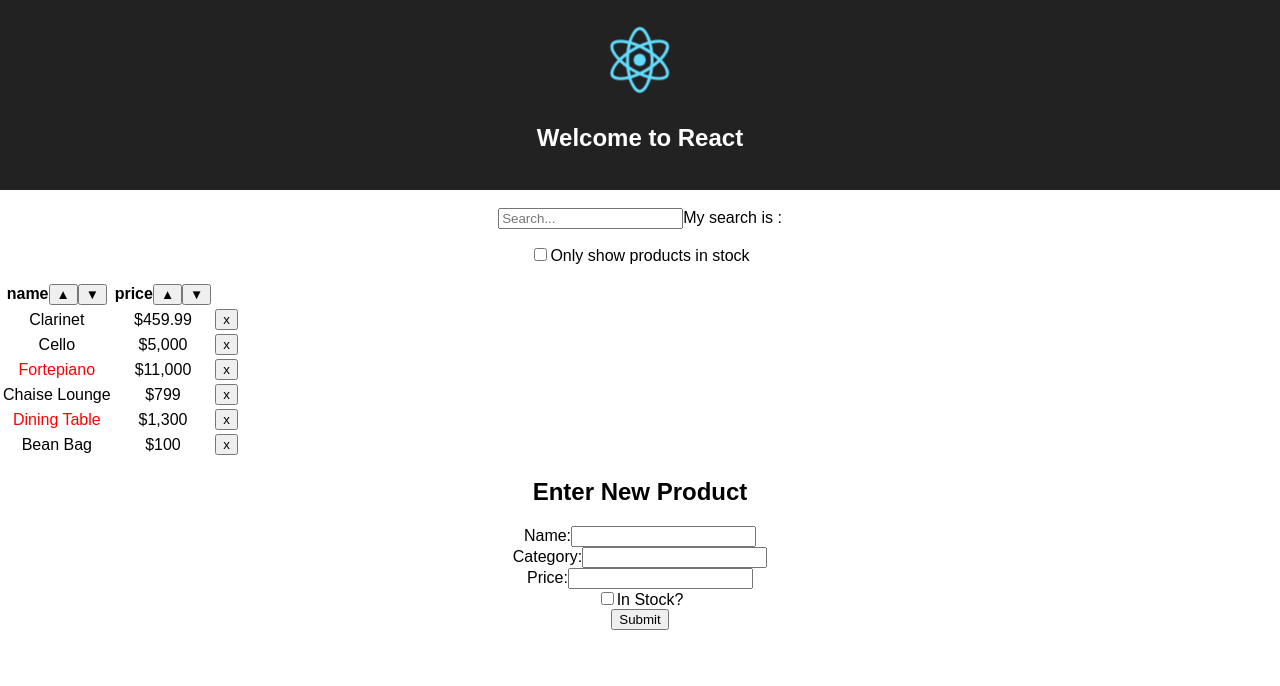
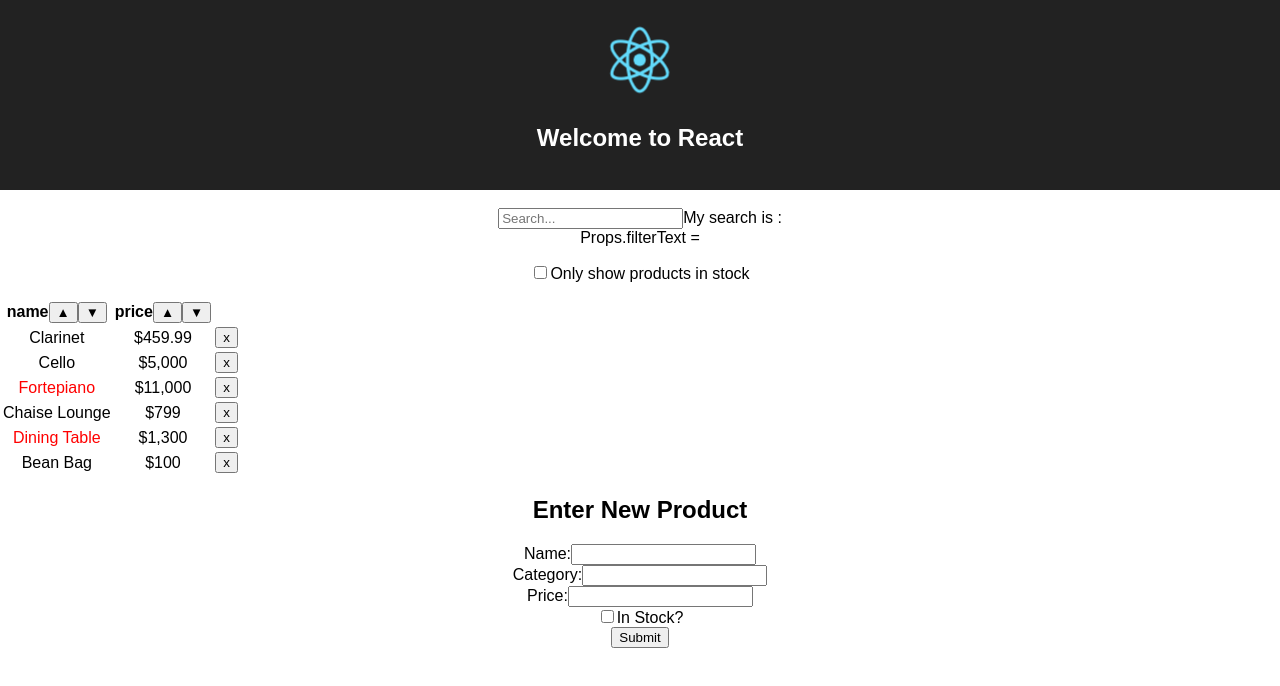
Before and after one commit to Natansab/react-oc, a React (Create React App) app in the folder product_list/: page / in a window 1280 px wide. Shown: the top 686 px of the page. Built offline with nearby package versions, Linux system fonts and the light colour scheme.

Commit message:
search ok

```diff
--- a/product_list/src/components/Filters.js
+++ b/product_list/src/components/Filters.js
@@ -9,9 +9,10 @@ export default class Filters extends Component {
     this.state = {value: ''};
   }
 
-  handleChange(event) {
-    this.setState({value: event.target.value});
-    // this.props.handleChange(event);
+  handleChange(event, props) {
+    this.setState({value: event.target.value.toUpperCase()});
+    console.log(this.props);
+    this.props.onChange(event);
   }
 
   handleClick(props) {
@@ -25,6 +26,8 @@ export default class Filters extends Component {
         <br/>
         <input type="text" placeholder='Search...' value={this.props.filterText} onChange={this.handleChange}/>
         My search is : {this.state.value}
+        <br/>
+        Props.filterText = {this.props.filterText}
         <br/>
         <p>
           <label className='unselectable'>
--- a/product_list/src/components/ProductTable.js
+++ b/product_list/src/components/ProductTable.js
@@ -19,7 +19,6 @@ export default class Filters extends Component {
 
     let rows = [];
     productsArray.forEach((product) => {
-      // console.log(this.props);
       if (product.name.indexOf(this.props.search) === -1 || (this.props.inStockOnly && !product.stocked))
         return;
       return (
--- a/product_list/src/components/Products.js
+++ b/product_list/src/components/Products.js
@@ -21,6 +21,7 @@ class Products extends React.Component {
       products: PRODUCTS
     };
     this.changeFilterStatus = this.changeFilterStatus.bind(this);
+    this.changeSearchText = this.changeSearchText.bind(this);
   }
 
 //   changeFilterStatus() {
@@ -53,8 +54,9 @@ changeFilterStatus() {
         <Filters
           inStockOnly={this.state.inStockOnly}
           onClick={this.changeFilterStatus}
-          search={this.filterText}
-          handleChange={this.handleChange}
+          filterText={this.state.filterText}
+          // handleChange={this.handleChange}
+          onChange={this.changeSearchText}
         />
         <ProductTable
           products={this.state.products}
```
